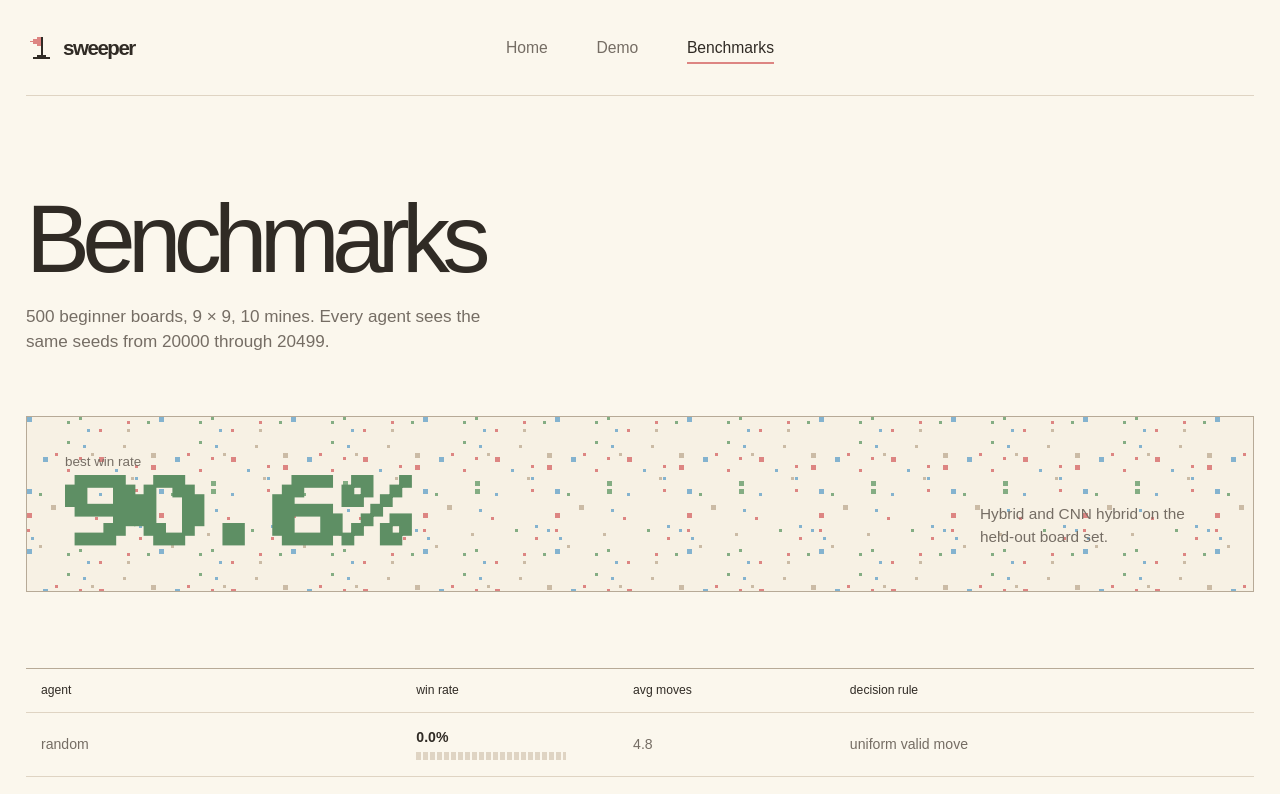
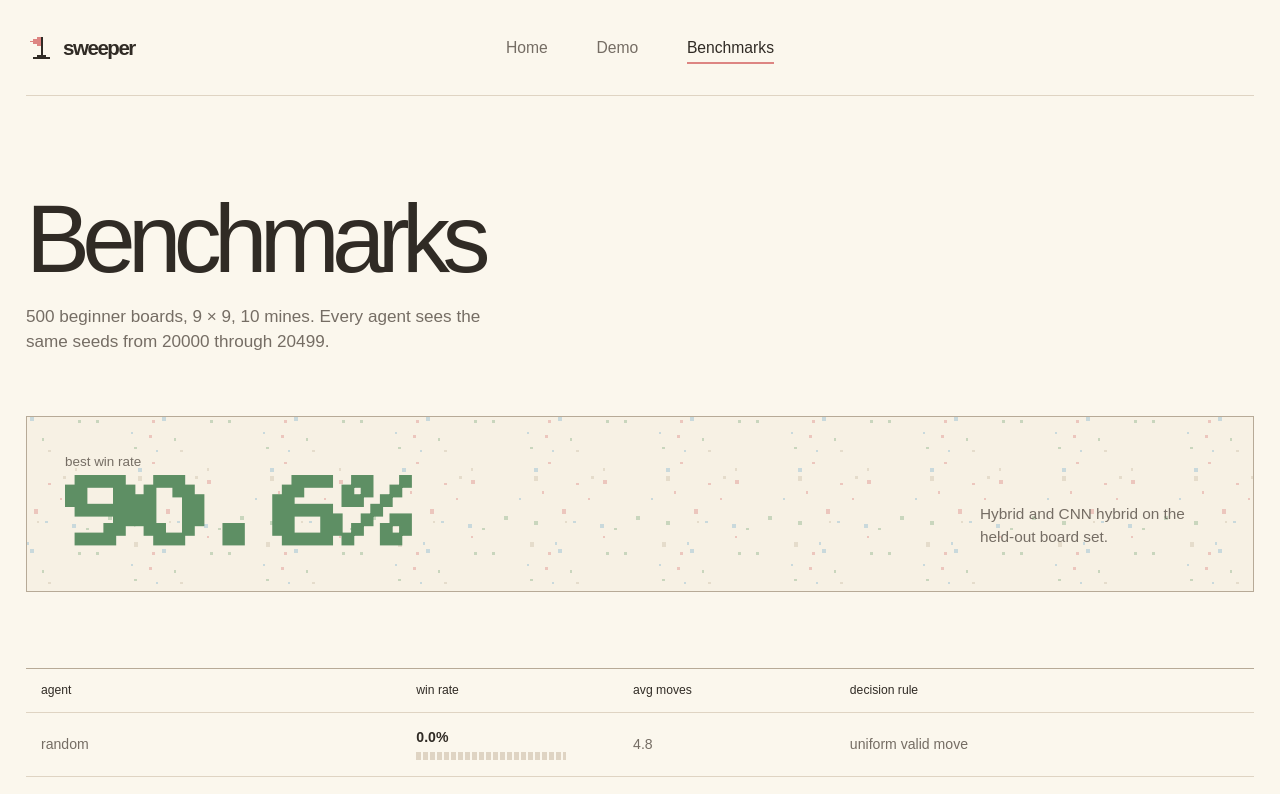
Before and after one commit to shlokrj/sweeper, a Next.js app in the folder web/: page /benchmarks in a window 1280 px wide. Shown: the top 794 px of the page. Built offline with nearby package versions, Linux system fonts and the light colour scheme; a web font is replaced by a local one.

Commit message:
style(web): calm the benchmark highlight dust

```diff
--- a/web/app/benchmarks/page.tsx
+++ b/web/app/benchmarks/page.tsx
@@ -12,7 +12,7 @@ const benchmarkRows = [
   ["CNN hybrid", "90.6%", "19.6", "model rank + proof"],
 ];
 
-const highlightStyle = { "--board-dust": pixelDust(132, 12, 17) } as CSSProperties;
+const highlightStyle = { "--board-dust": pixelDust(160, 18, 17, 0.4) } as CSSProperties;
 
 export default function BenchmarksPage() {
   return (
@@ -23,7 +23,7 @@ export default function BenchmarksPage() {
         <p>500 beginner boards, 9 × 9, 10 mines. Every agent sees the same seeds from 20000 through 20499.</p>
       </section>
 
-      <section className="benchmark-highlight" style={highlightStyle} aria-label="Best observed result">
+      <section className="benchmark-highlight corner-ticks" style={highlightStyle} aria-label="Best observed result">
         <div>
           <span>best win rate</span>
           <strong>90.6%</strong>
```
